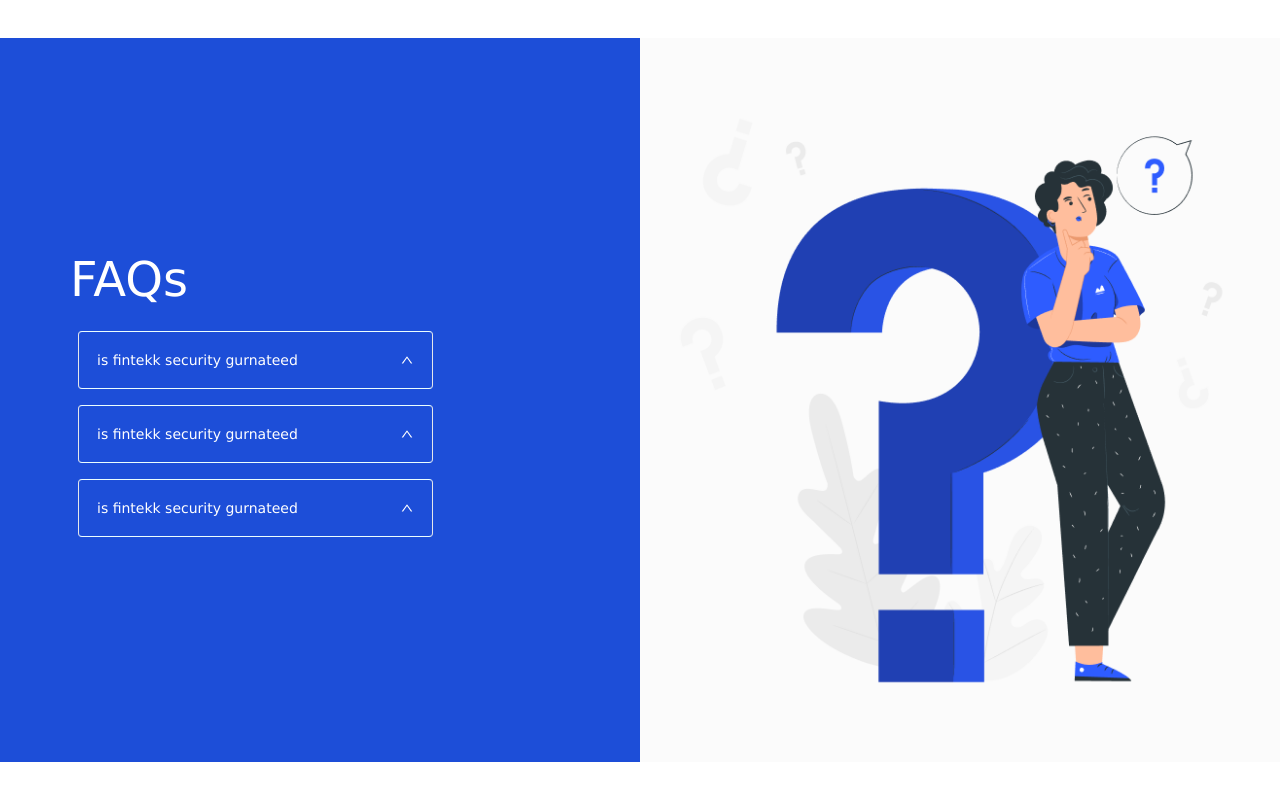
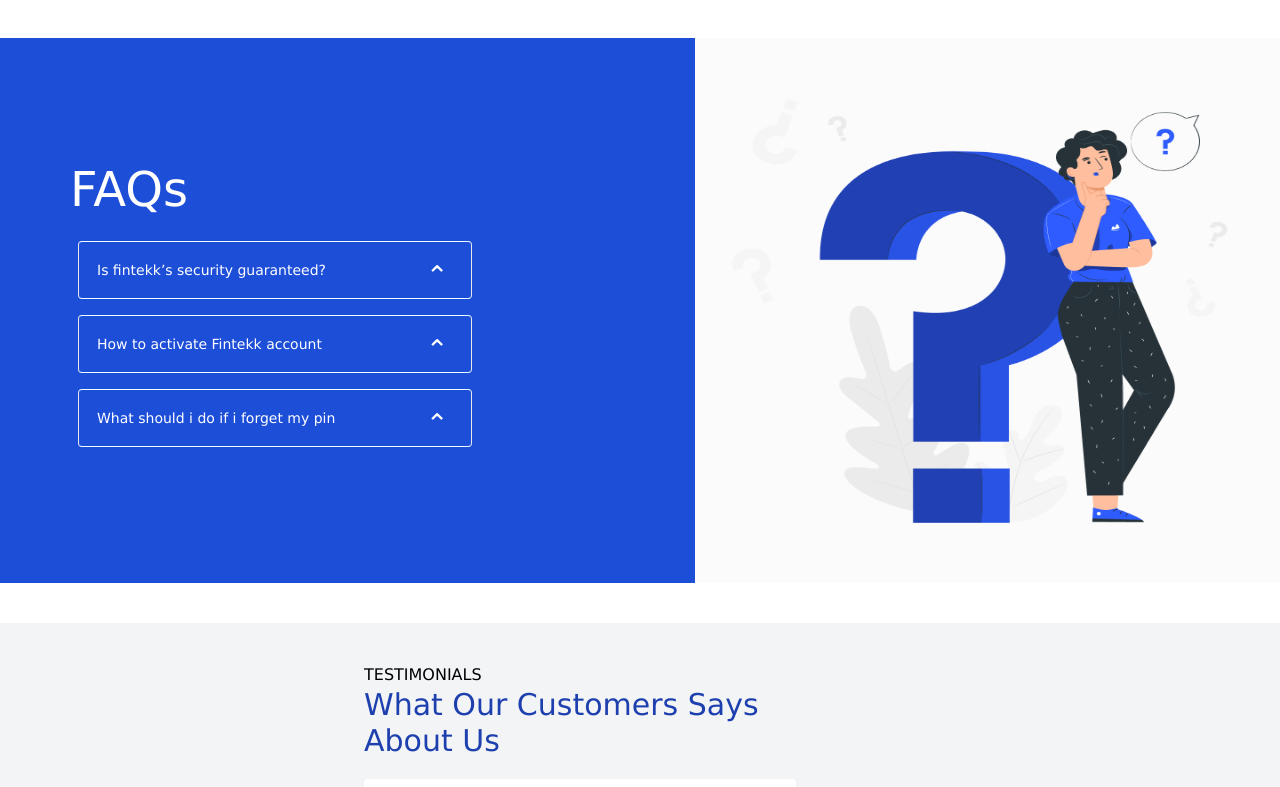
Before and after one commit to goodylove/Fintech-landing-page, a React (Vite) app: page / in a window 1280 px wide. Shown: the part 1853-2640 px from the top of the page. Built offline with nearby package versions, Linux system fonts and the light colour scheme.

Commit message:
add accordian

```diff
--- a/src/components/App/App.css
+++ b/src/components/App/App.css
@@ -29,6 +29,27 @@
   padding: 0;
   margin: 0;
   display: inline;
+}
+.title::after {
+  content: "\2303";
+  font-size: 1.7rem;
+  position: absolute;
+
+  right: 4px;
+  top: 6px;
+}
+.title.active::after {
+  content: "\2304";
+  font-size: 1.7rem;
+  position: absolute;
+  top: -12px;
+}
+.title {
+  display: flex;
+  justify-content: space-between;
+  /* align-items: center; */
+  width: 100%;
+  position: relative;
 }
 
 .logo {
--- a/src/components/NavBar/index.jsx
+++ b/src/components/NavBar/index.jsx
@@ -13,7 +13,7 @@
         <ul className="md:flex justify-evenly  items-center text-sm text-gray-500 hidden font-bold">
           <li>Home</li>
           <li>About us</li>
-          <li>FQAS</li>
+          <li>FAQ</li>
           <li>Contact Us</li>
         </ul>
       </div>
--- /dev/null
+++ b/src/components/faq/Question.jsx
@@ -0,0 +1,31 @@
+import React, { useState } from "react";
+import { AiOutlineDown, AiOutlineUp } from "react-icons/ai";
+
+const Question = ({ content, title, activeTitle, onToggle }) => {
+  const isActive = activeTitle === title;
+  // console.log(isActive);
+
+  return (
+    <div>
+      <div className="flex justify-center w-full flex-col">
+        <div className="text-start relative md:w-[70%]">
+          <div
+            className="border-[1px] rounded text-white text-sm flex justify-between items-center border-solid border-y-cyan-50 m-2 p-[18px]"
+            onClick={() => onToggle(title)}
+          >
+            <span className={isActive ? "title active" : "title"}>{title}</span>
+          </div>
+
+          <div
+            className={`rounded bg-white text-sm p-3 ${
+              isActive ? "visible" : "hidden"
+            }`}
+          >
+            {content}
+          </div>
+        </div>
+      </div>
+    </div>
+  );
+};
+export default Question;
--- a/src/components/faq/Questions.jsx
+++ /dev/null
@@ -1,42 +0,0 @@
-import React, { useState } from "react";
-import { AiOutlineDown, AiOutlineUp } from "react-icons/ai";
-
-const Question = ({ text }) => {
-  const [show, setShow] = useState(false);
-  const [icon, setIcon] = useState(false);
-
-  const handleClick = (e) => {
-    console.log(e);
-    setIcon((prev) => {
-      return !prev;
-    });
-    setShow((prev) => {
-      return !prev;
-    });
-  };
-
-  return (
-    <div>
-      <ul className="flex justify-center w-full flex-col">
-        <li className="text-start relative md:w-[70%]">
-          <div className="border-[1px] rounded text-white text-sm flex justify-between  items-center  border-solid border-y-cyan-50  m-2 p-[18px]">
-            <span> is fintekk security gurnateed</span>
-            <div>
-              {icon ? (
-                <AiOutlineDown onClick={handleClick} />
-              ) : (
-                <AiOutlineUp onClick={handleClick} />
-              )}
-            </div>
-          </div>
-          {show ? (
-            <div className={`rounded bg-white text-sm p-3`}>{text}</div>
-          ) : (
-            ""
-          )}
-        </li>
-      </ul>
-    </div>
-  );
-};
-export default Question;
--- a/src/components/faq/index.jsx
+++ b/src/components/faq/index.jsx
@@ -2,31 +2,65 @@
 import { AiOutlineDown, AiOutlineUp } from "react-icons/ai";
 import Illustrator from "../../.././public/illustration.png";
 
-import Question from "./Questions";
+import Question from "./Question";
+
+const questions = [
+  {
+    title: "Is fintekk’s security guaranteed?",
+    content:
+      "lorem ipsum dolor, sit amet consectetur adipisicing elit. Qui et dolorum sint ipsam, quos ut, tempora eaque, cum distinctio ex delectu",
+  },
+  {
+    title: "How to activate Fintekk account",
+    content:
+      "orem  dolor, sit amet consectetur adipisicing elit. Qui et dolorum sint ipsam, quos ut, tempora eaque, cum distinctio ex delectu",
+  },
+  {
+    title: "What should i do if i forget my pin",
+    content:
+      " ipsum dolor, sit amet consectetur adipisicing elit. Qui et dolorum sint ipsam, quos ut, tempora eaque, cum distinctio ex delectu",
+  },
+];
+
+const useAccordionList = () => {
+  const [activeTitle, seActiveTitle] = useState(null);
+
+  // const handleActive = (title) => {
+  //   console.log(activeTitle);
+  //   seActiveTitle((prev) => (prev === title ? null : title));
+  // };
+  const handleActive = (title) => {
+    seActiveTitle((prev) => (prev == title ? null : title));
+  };
+
+  return {
+    activeTitle,
+    handleActive,
+  };
+};
 
 const Faq = () => {
+  const { activeTitle, handleActive } = useAccordionList();
+
   return (
     <div className="w-full flex  h-auto  md:mt-10">
-      <div className=" w-[100%] md:flex-row-reverse  flex  flex-col">
-        <div className="flex justify-center md:w-[50%]">
+      <div className=" w-[100%]  h-[545px] md:flex-row-reverse  flex  flex-col">
+        <div className="flex justify-center md:w-[658px] h-[100%]">
           <img src={Illustrator} alt="" className="w-[100%] h-[100%]" />
         </div>
-        <div className=" bg-blue-700 flex justify-center md:w-[50%]">
-          <div className="flex flex-col w-[100%]   justify-center">
+        <div className=" bg-blue-700 flex justify-center md:w-[782px] h-[100%]">
+          <div className="flex flex-col w-[100%] justify-center">
             <div className="flex p-10 justify-center flex-col md:pl-[70px] ">
               <h1 className="text-5xl text-start mb-5 text-white">FAQs</h1>
-              <Question
-                text="Lorem ipsum dolor sit amet,, consequatur, ad sed necessitatibus
-              corporis earum vero quo aliquam eveniet! Deserunt!"
-              />
-              <Question
-                text="  ipsum dolor sit amet,, consequatur, ad sed necessitatibus
-              corporis earum vero quo aliquam eveniet! Deserunt!"
-              />
-              <Question
-                text=" Lorem ipsum dolor sit amet,, consequatur, ad sed necessitatibus
-              corporis earum vero quo aliquam eveniet! Deserunt!"
-              />
+
+              {questions.map((question) => (
+                <Question
+                  key={question.title}
+                  activeTitle={activeTitle}
+                  onToggle={handleActive}
+                  {...question}
+                />
+              ))}
             </div>
           </div>
         </div>
```
